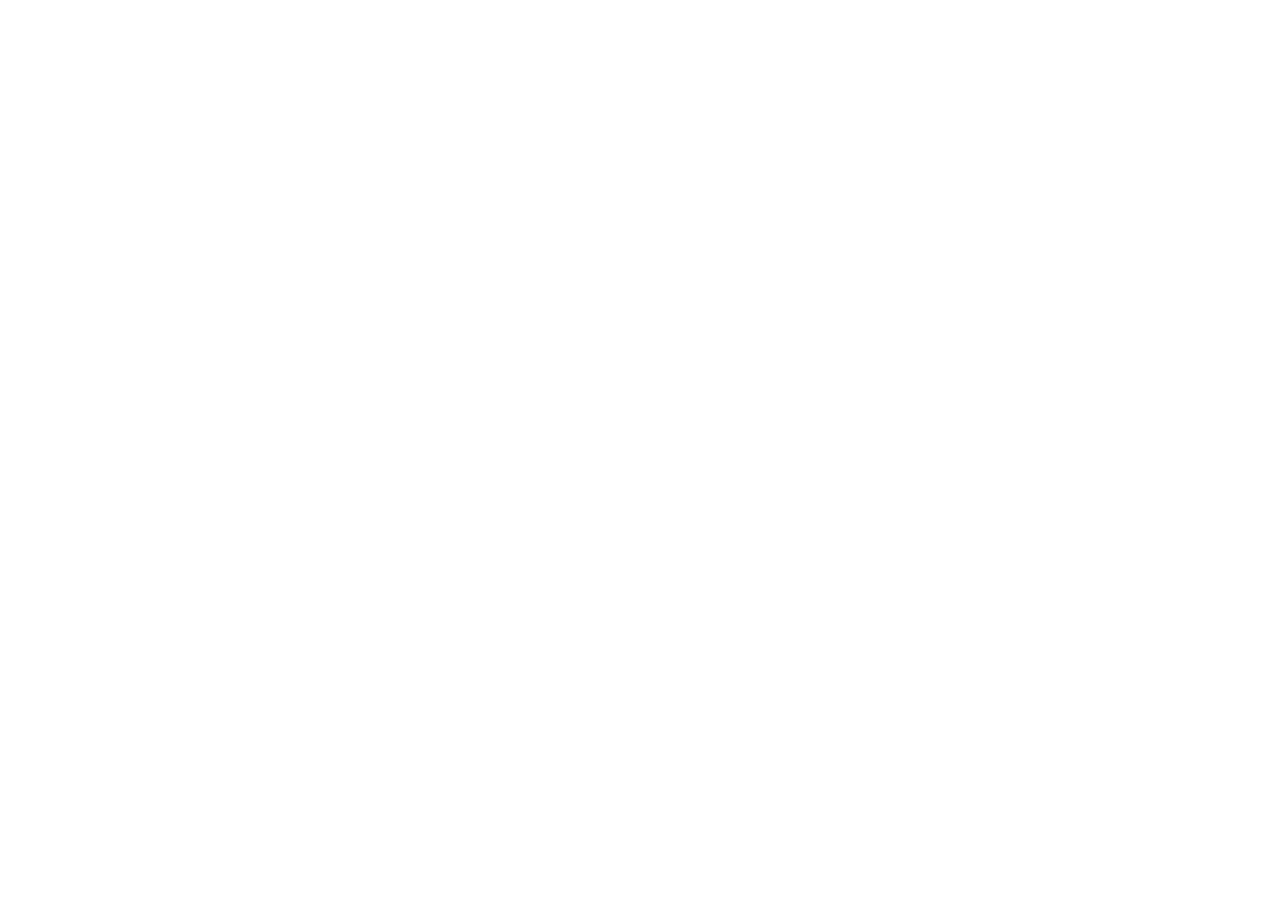
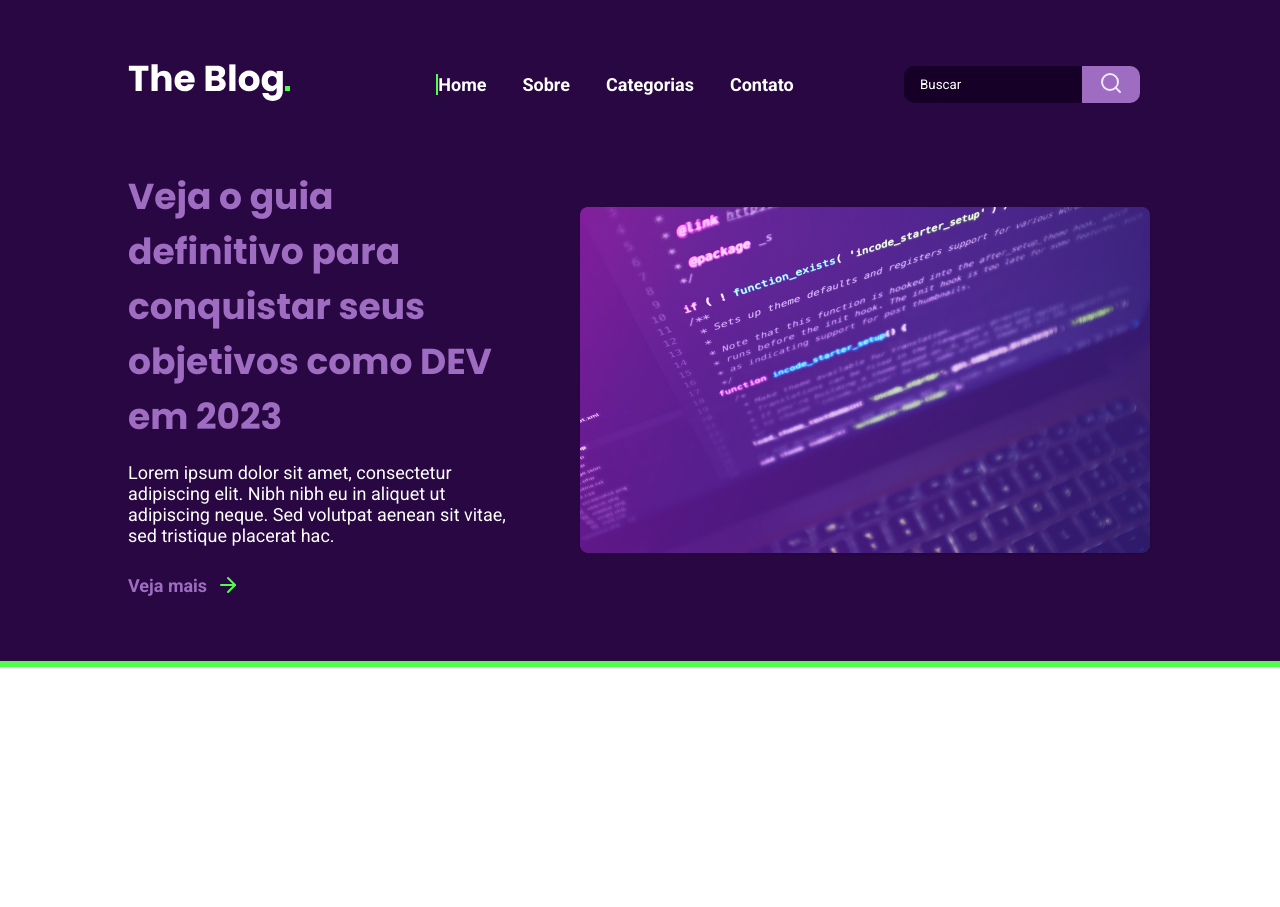
Before and after one commit to rmeIIo/rocketBlog, a plain HTML site: page index.html in a window 1280 px wide. Before the commit the page ends 800 px from the top, so only its background shows below. Drawn offline with Linux system fonts and the light colour scheme.

Commit message:
add home

```diff
--- a/index.html
+++ b/index.html
@@ -9,6 +9,46 @@
     <title>RocketBlog</title>
 </head>
 <body>
+    <div class="container">
+        <header class="navContainer">
+            <nav class="navbar">
+                <div class="navLogo">
+                    <a href="#"><img src="./assets/logo.svg" alt="logo"></a>
+                </div>
+                <div class="navItemsContainer">
+                    <ul class="navItems">
+                        <li><a class="itemActive" href="#">Home</a></li>
+                        <li><a href="#">Sobre</a></li>
+                        <li><a href="#">Categorias</a></li>
+                        <li><a href="#">Contato</a></li>
+                    </ul>
+                </div>
+                <div class="navSearchContainer">
+                    <form class="navSearch" action="">
+                        <input placeholder="Buscar" type="text">
+                        <button><img src="./assets/search.svg" alt=""></button>
+                    </form>
+                </div>
+            </nav>
+        </header>
 
+        <main>
+            <section class="home">
+                <div class="homeContent">
+                    <h1>Veja o guia definitivo para conquistar seus objetivos como DEV em 2023</h1>
+                    <p>Lorem ipsum dolor sit amet, consectetur adipiscing elit. Nibh nibh eu in aliquet ut adipiscing neque. Sed volutpat aenean sit vitae, sed tristique placerat hac. </p>
+                    <a href="#">Veja mais <img src="./assets/arrow-right.svg" alt=""></a>
+                </div>
+
+                <div class="homeImage">
+                    <img src="./assets/featured-image.png" alt="">
+                </div>
+            </section>
+
+            <section class="content">
+
+            </section>
+        </main>
+    </div>
 </body>
 </html>
--- a/style.css
+++ b/style.css
@@ -0,0 +1,144 @@
+@import url('https://fonts.googleapis.com/css2?family=Poppins:wght@700&family=Roboto:wght@400;700&display=swap');
+
+:root {
+    --purple-bg: #290742;
+    --dark-bg: #170027;
+    --button-bg: #9e6dc2;
+    --white: #fff;
+    --light-purple: #fbf6ff;
+    --green: #4fff4b;
+}
+
+* {
+    margin: 0;
+    padding: 0;
+    box-sizing: border-box;
+    font-family: 'Roboto', Helvetica, sans-serif;
+
+}
+
+body {
+    background-color: var(--purple-bg);
+}
+
+/*BARRA DE NAVEGAÇÃO*/
+
+.navbar {
+    display: flex;
+    justify-content: space-between;
+    align-items: center;
+    margin-top: 5%;
+    margin-left: 10%;
+    margin-right: 10%;
+}
+
+.navItems {
+    display: flex;
+}
+
+.navItems li {
+    margin-left: 2em;
+    font-size: 1.125em;
+    font-weight: 700;
+    list-style: none;
+}
+
+.navbar li a {
+    text-decoration: none;
+    color: var(--white);
+}
+
+.itemActive, .navbar li a:hover {
+    transition: 0.1s;
+    border-left: 2px solid var(--green);
+}
+
+.navSearch {
+    display: flex;
+    align-items: center;
+}
+
+.navSearch input {
+    width: 14.3em;
+    height: 2.75em;
+    background: var(--dark-bg);
+    border-radius: 0.75em;
+    color: var(--white);
+    padding-left: 0.6em;
+}
+
+.navSearch input::placeholder {
+    color: var(--white);
+    padding: 0.6em;
+}
+
+.navSearch input:focus {
+    outline: none;
+}
+
+.navSearch button {
+    width: 4.3em;
+    height: 2.75em;
+    margin-left: -5%;
+    background-color: var(--button-bg);
+    border-radius: 0 0.75em 0.75em 0;
+    cursor: pointer;
+}
+
+.navSearch input, .navSearch button {
+    border: none;
+}
+
+/*MAIN*/
+/*HOME*/
+.home {
+    display: flex;
+    justify-content: center;
+    align-items: center;
+    margin-top: 4em;
+    padding-bottom: 4em;
+    border-bottom: 6px solid var(--green);
+}
+
+.homeContent {
+    margin-left: 10%;
+}
+
+.homeContent h1 {
+    font-family: 'Poppins', Helvetica, sans-serif;
+    font-size: 2.25em;
+    font-weight: 700;
+    color: var(--button-bg)
+}
+
+.homeContent p {
+    margin-top: 1em;
+    font-size: 1.125em;
+    color: var(--white);
+}
+
+.homeContent a {
+    display: flex;
+    align-items: center;
+    margin-top: 1.5em;
+    font-size: 1.125em;
+    font-weight: 700;
+    color: var(--button-bg);
+    text-decoration: none;
+}
+
+.homeContent a img {
+    margin-left: 0.5em;
+}
+
+.homeImage {
+    margin-left: 5%;
+    margin-right: 10%;
+}
+
+/*CONTENT*/
+.content {
+    background: var(--white);
+    min-height: 30vh;
+    margin: 0 !important;
+}
```
Also changed, not shown: assets/arrow-right.svg (added), assets/featured-image.png (added), assets/logo.svg (added), assets/post-1.png (added), assets/post-2.png (added), assets/post-3.png (added), assets/post-4.png (added), assets/search.svg (added).
